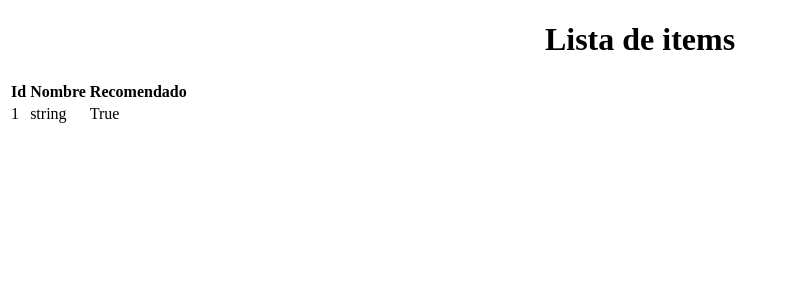
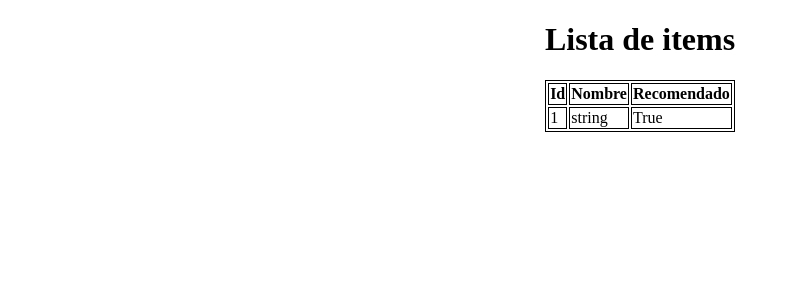
Before and after one commit to Luna-Hazuki2006/Basededatos_fastapi, a FastAPI app: page /items in a window 1280 px wide. Shown: the top 300 px of the page, without its empty margins (0-787 px from the left). Run offline with FastAPI, Linux system fonts and the light colour scheme.

Commit message:
funcionaaaaaaaaaa

```diff
--- a/crud.py
+++ b/crud.py
@@ -22,7 +22,7 @@ import modelos, schemas
 def get_items(bd: Session, skip: int = 0, limit: int = 100):
     return bd.query(modelos.Item).offset(skip).limit(limit).all()
 
-def create_user_item(bd: Session, item: schemas.ItemCreate):
+def create_item(bd: Session, item: schemas.ItemCreate):
     bd_item = modelos.Item(**item.model_dump())
     print("bd item: ", bd_item)
     bd.add(bd_item)
--- a/main.py
+++ b/main.py
@@ -15,7 +15,7 @@ app.mount("/static", StaticFiles(directory="static"), name="static")
 templates = Jinja2Templates(directory="templates")
 
 # Dependenncia
-def get_db():
+def get_bd():
     bd = SessionLocal()
     try:
         yield bd
@@ -23,12 +23,12 @@ def get_db():
         bd.close()
 
 @app.post('/item', response_model=schemas.Item)
-async def crear_item():
-    return 'Un item :D'
+async def crear_item(item: schemas.ItemCreate, request: Request, bd: Session = Depends(get_bd)):
+    return crud.create_item(bd, item)
 
 @app.get('/items', response_model=list[schemas.Item])
-async def listar_items(request: Request, skip: int = 0, limit: int = 100, bd: Session = Depends(get_db)):
-    items = crud.get_items(bd, skip=skip, limit=limit)
+async def listar_items(request: Request, bd: Session = Depends(get_bd)):
+    items = crud.get_items(bd)
     return templates.TemplateResponse(
         request=request, name="inicio.html", context={"items": items}
     )
--- a/static/styles.css
+++ b/static/styles.css
@@ -1,3 +1,13 @@
 h1 {
     text-align: center;
 }
+
+
+table, td, th {
+    border: 1px solid black;
+}
+
+table {
+    margin-left: auto;
+    margin-right: auto;
+}
```
Also changed, not shown: sql_app.db.
